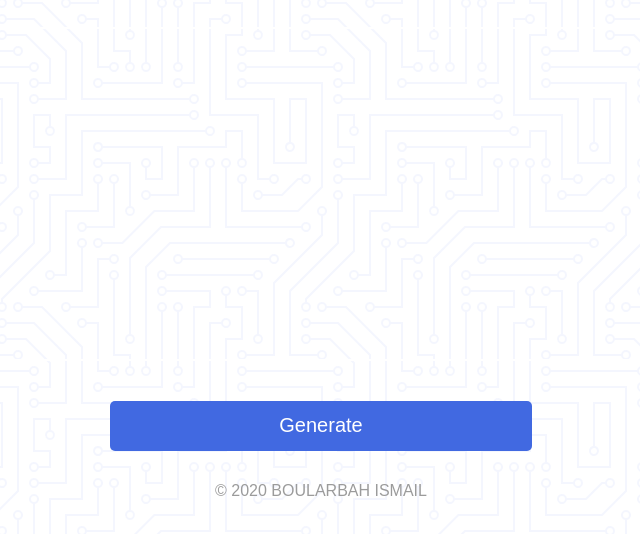
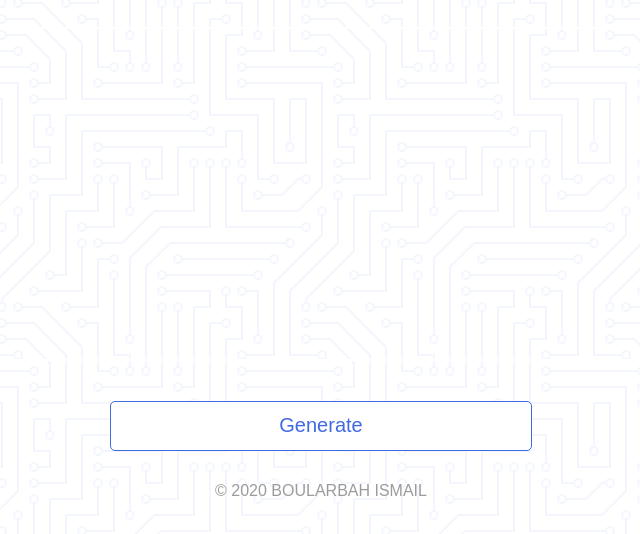
Before and after one commit to boularbahsmail/qrcode-generator, a website: page index.html in a window 1280 px wide. In both pictures the pointer is over the button "Generate". Shown: the part 158-692 px from the top of the page, without its empty margins (319-959 px from the left). Drawn offline with Linux system fonts and the light colour scheme.

Commit message:
add hover to the button

```diff
--- a/index.html
+++ b/index.html
@@ -42,7 +42,7 @@
         }
         button {
             width: 422px;
-            border: none;
+            border: 1px solid royalblue;
             background-color: royalblue;
             color: white;
             border-radius: 5px;
@@ -51,6 +51,13 @@
             height: 50px;
             outline: none;
             cursor:pointer;
+            transition: 0.3s;
+        }
+
+        button:hover {
+            background-color: white;
+            color: royalblue;
+            border: 1px solid royalblue;
         }
 
         h4 {
```
